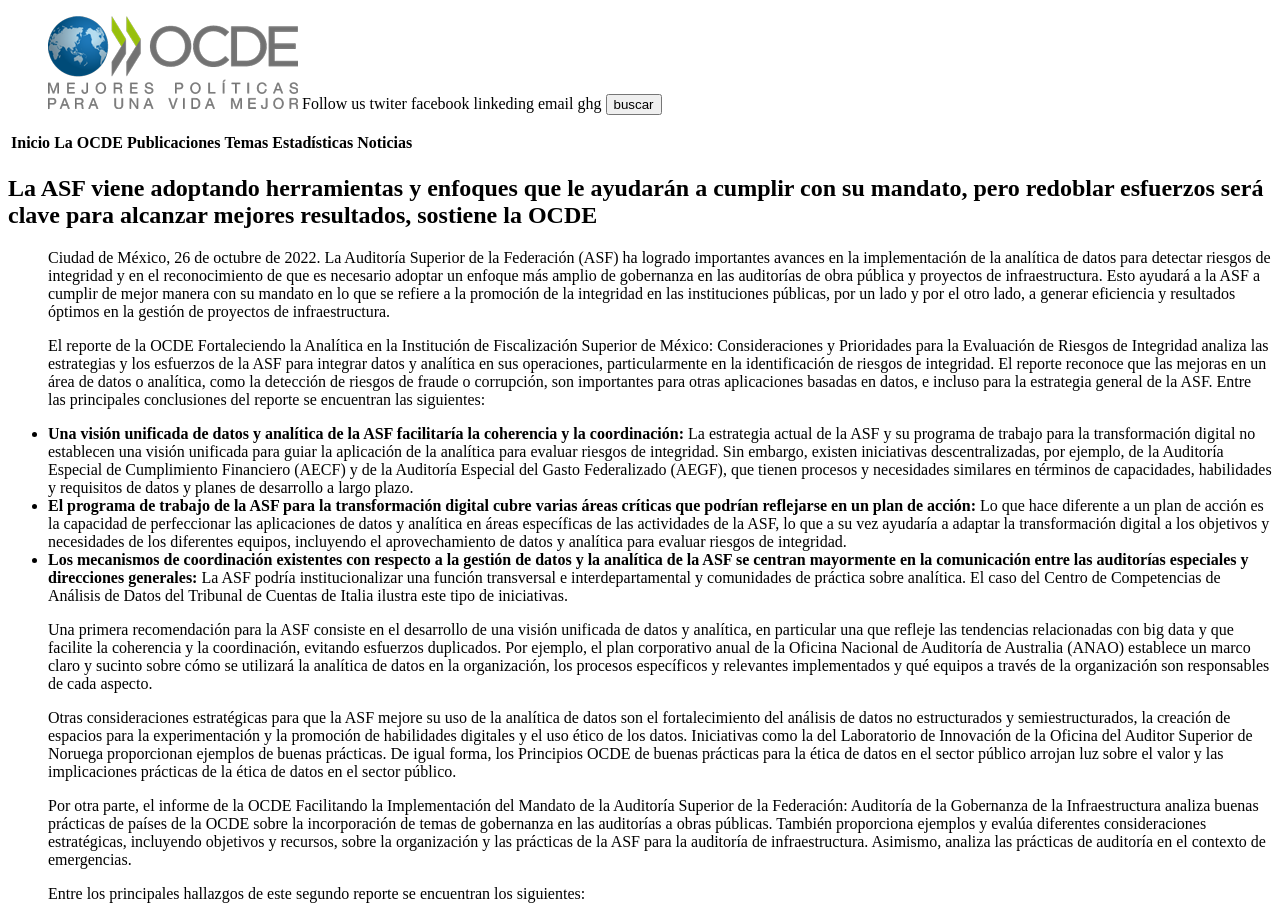
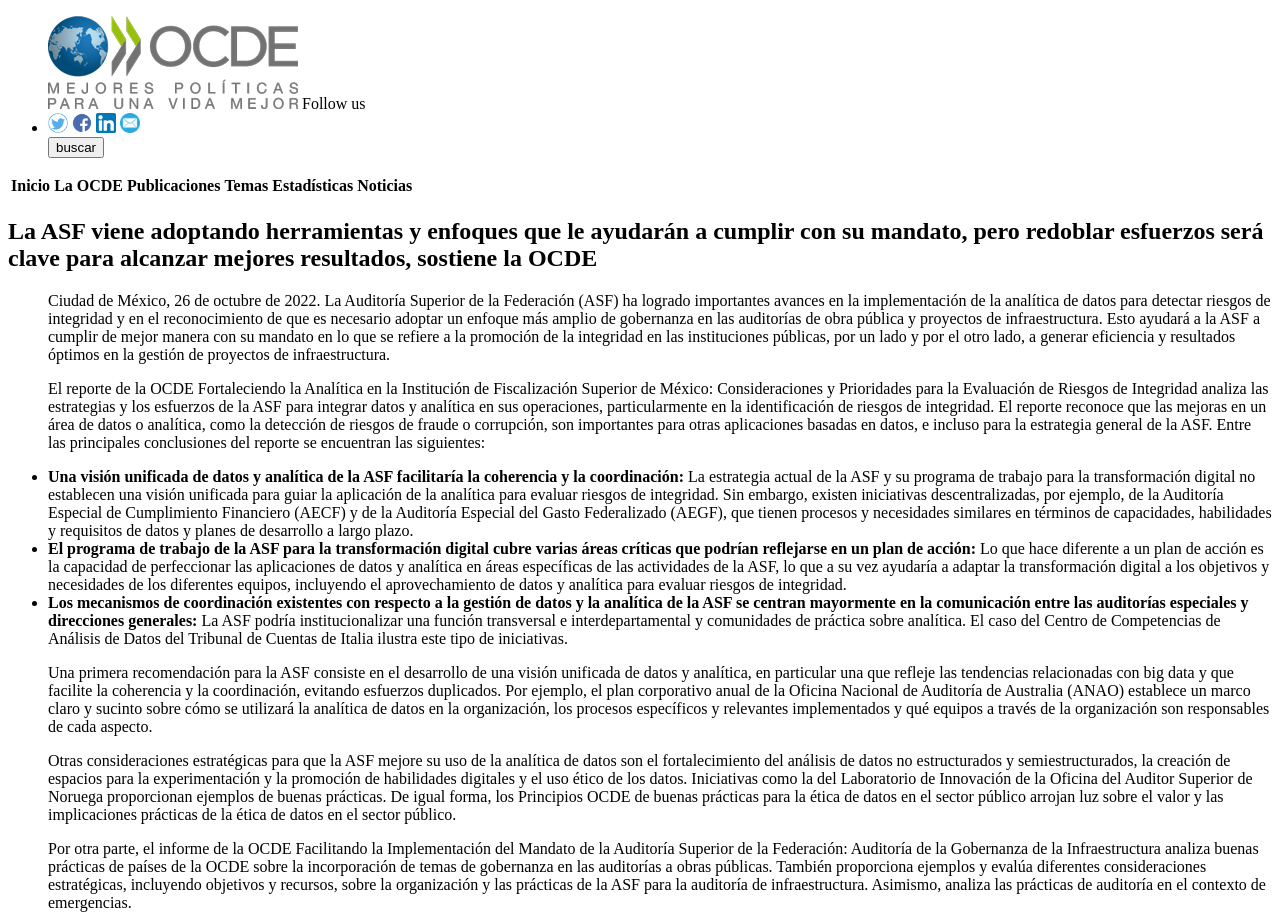
Before and after one commit to waldyho/proyecto-desarrollo-web, a plain HTML site: page index.html in a window 1280 px wide. Shown: the top 915 px of the page. Drawn offline with Linux system fonts and the light colour scheme.

Commit message:
Iconos de redes

```diff
--- a/index.html
+++ b/index.html
@@ -12,11 +12,12 @@
             <ul>
           <img src="/OCDE_es_lg_2.webp" alt="logo">
             Follow us
-                twiter
-                facebook
-                linkeding
-                email
-                ghg
+                <li>
+                    <a href="#"><img src="twitter.png" alt="twitter" width="20px" height="20px"></a>
+                    <a href="#"><img src="facebook.png" alt="facebook" width="20px" height="20px"></a>
+                    <a href="#"><img src="linkeding.png" alt="linkeding" width="20px" height="20px"></a>
+                    <a href="#"><img src="email.webp" alt="email" width="20px" height="20px"></a>
+                </li>
             <td>
              <button>buscar</button>
             </td>
```
Also changed, not shown: email.webp (added), facebook.png (added), linkeding.png (added), twitter.png (added).
